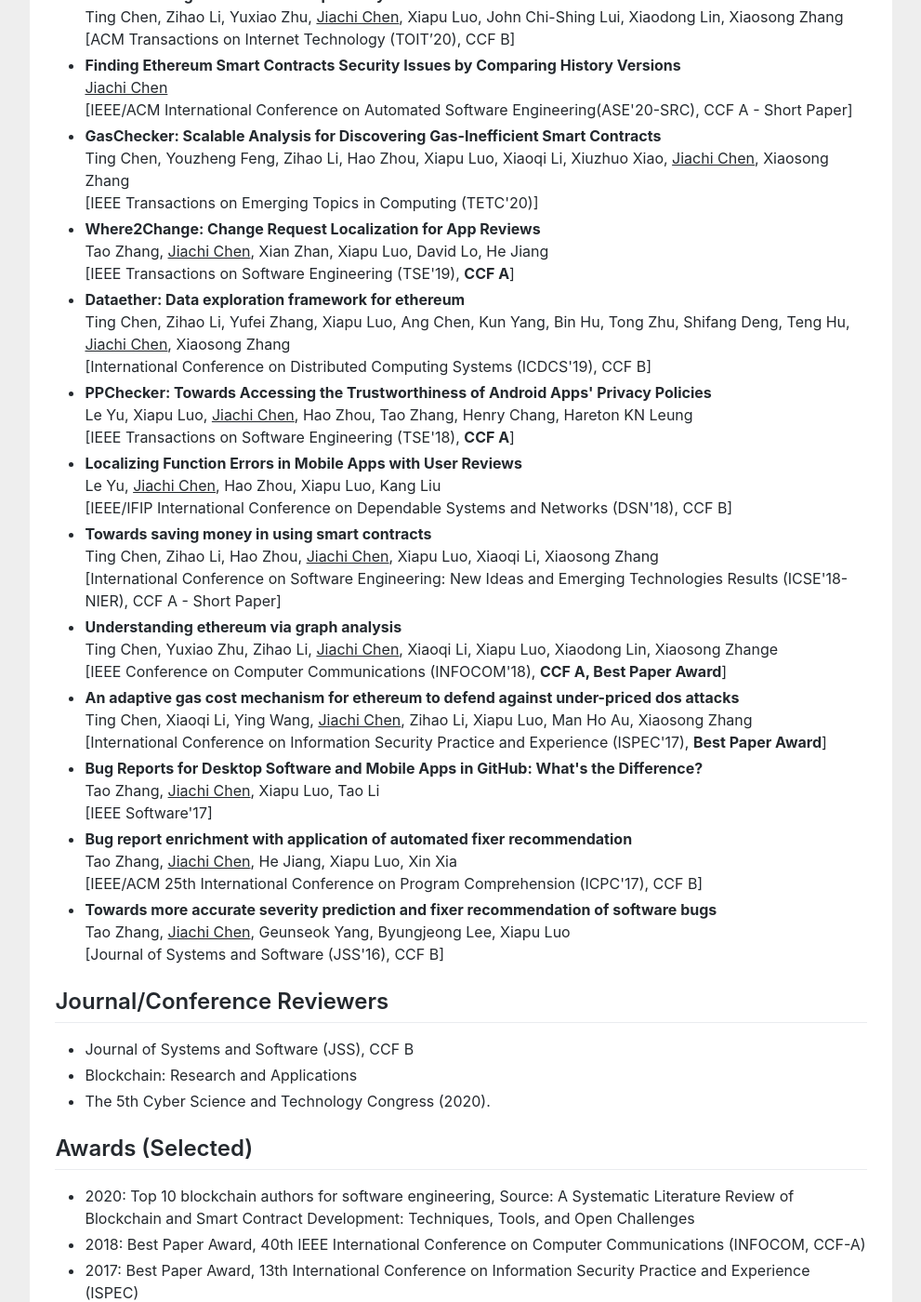
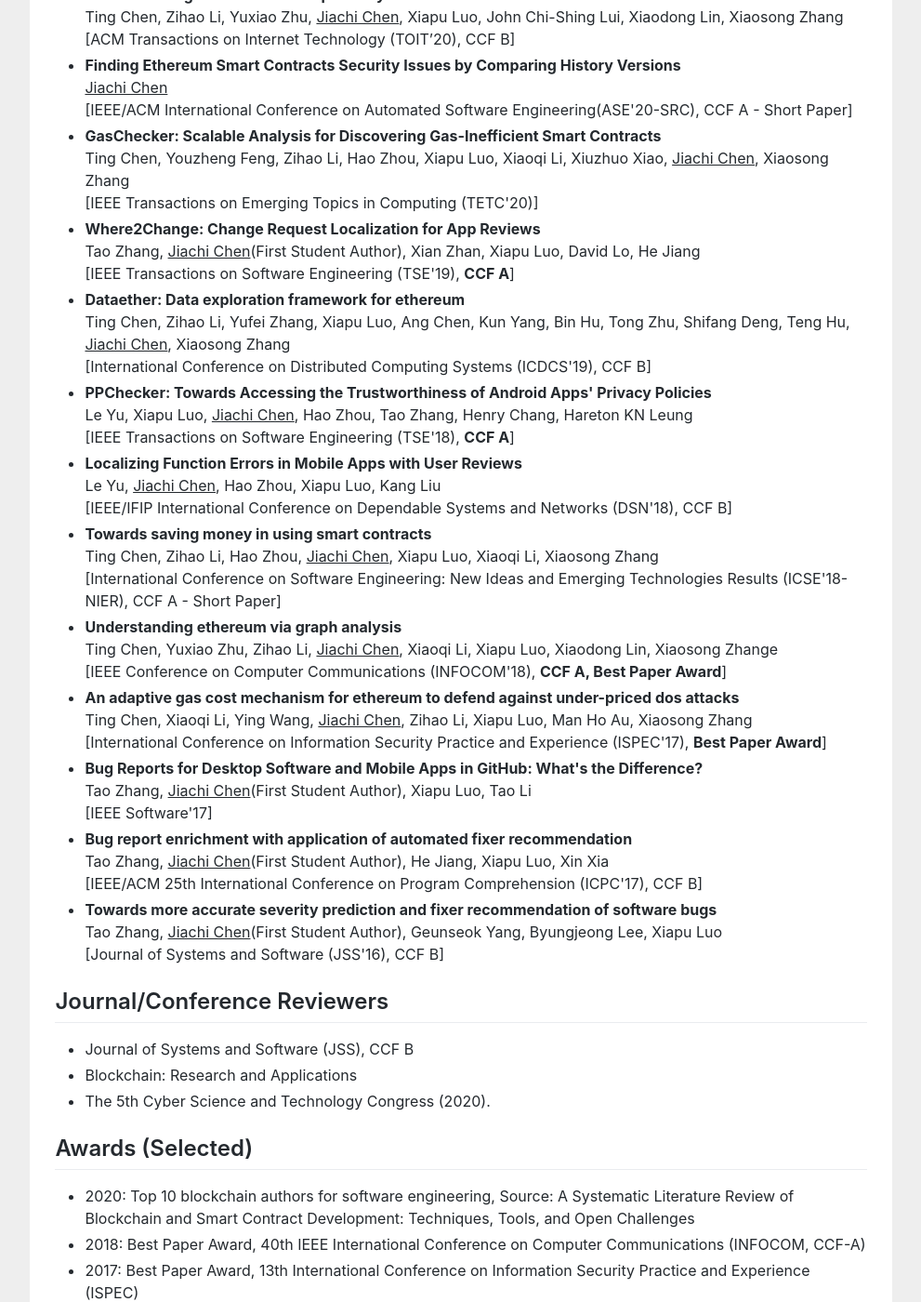
Before and after one commit to huangyuan-hy/huangyuan-hy.github.io, a Jekyll site: the page index.html, which Jekyll copies as it is, in a window 1280 px wide and 1400 px high, scrolled down 1215 px. Shown: the whole window at 93% size, without its empty margins (144-1135 px from the left). Built offline with Jekyll 4.4.1, drawn with Linux system fonts in a browser that asks for light colours.

Commit message:
Update index.html

```diff
--- a/index.html
+++ b/index.html
@@ -130,7 +130,7 @@ gtag('config', 'UA-158965281-1');
 
 					<li>
 						<b>Where2Change: Change Request Localization for App Reviews </b> <br>
-						Tao Zhang, <u>Jiachi Chen</u>, Xian Zhan, Xiapu Luo, David Lo, He Jiang<br>
+						Tao Zhang, <u>Jiachi Chen</u>(First Student Author), Xian Zhan, Xiapu Luo, David Lo, He Jiang<br>
 						[IEEE Transactions on Software Engineering (TSE'19), <b>CCF A</b>]
 					</li>
 
@@ -172,19 +172,19 @@ gtag('config', 'UA-158965281-1');
 
 					<li>
 						<b>Bug Reports for Desktop Software and Mobile Apps in GitHub: What's the Difference?</b> <br>
-						Tao Zhang, <u>Jiachi Chen</u>, Xiapu Luo, Tao Li<br>
+						Tao Zhang, <u>Jiachi Chen</u>(First Student Author), Xiapu Luo, Tao Li<br>
 						[IEEE Software'17]
 					</li>
 
 					<li>
 						<b>Bug report enrichment with application of automated fixer recommendation</b> <br>
-						Tao Zhang, <u>Jiachi Chen</u>, He Jiang, Xiapu Luo, Xin Xia<br>
+						Tao Zhang, <u>Jiachi Chen</u>(First Student Author), He Jiang, Xiapu Luo, Xin Xia<br>
 						[IEEE/ACM 25th International Conference on Program Comprehension (ICPC'17), CCF B]
 					</li>
 
 					<li>
 						<b>Towards more accurate severity prediction and fixer recommendation of software bugs</b> <br>
-						Tao Zhang, <u>Jiachi Chen</u>, Geunseok Yang, Byungjeong Lee, Xiapu Luo<br>
+						Tao Zhang, <u>Jiachi Chen</u>(First Student Author), Geunseok Yang, Byungjeong Lee, Xiapu Luo<br>
 						[Journal of Systems and Software (JSS'16), CCF B]
 					</li>
 
```
